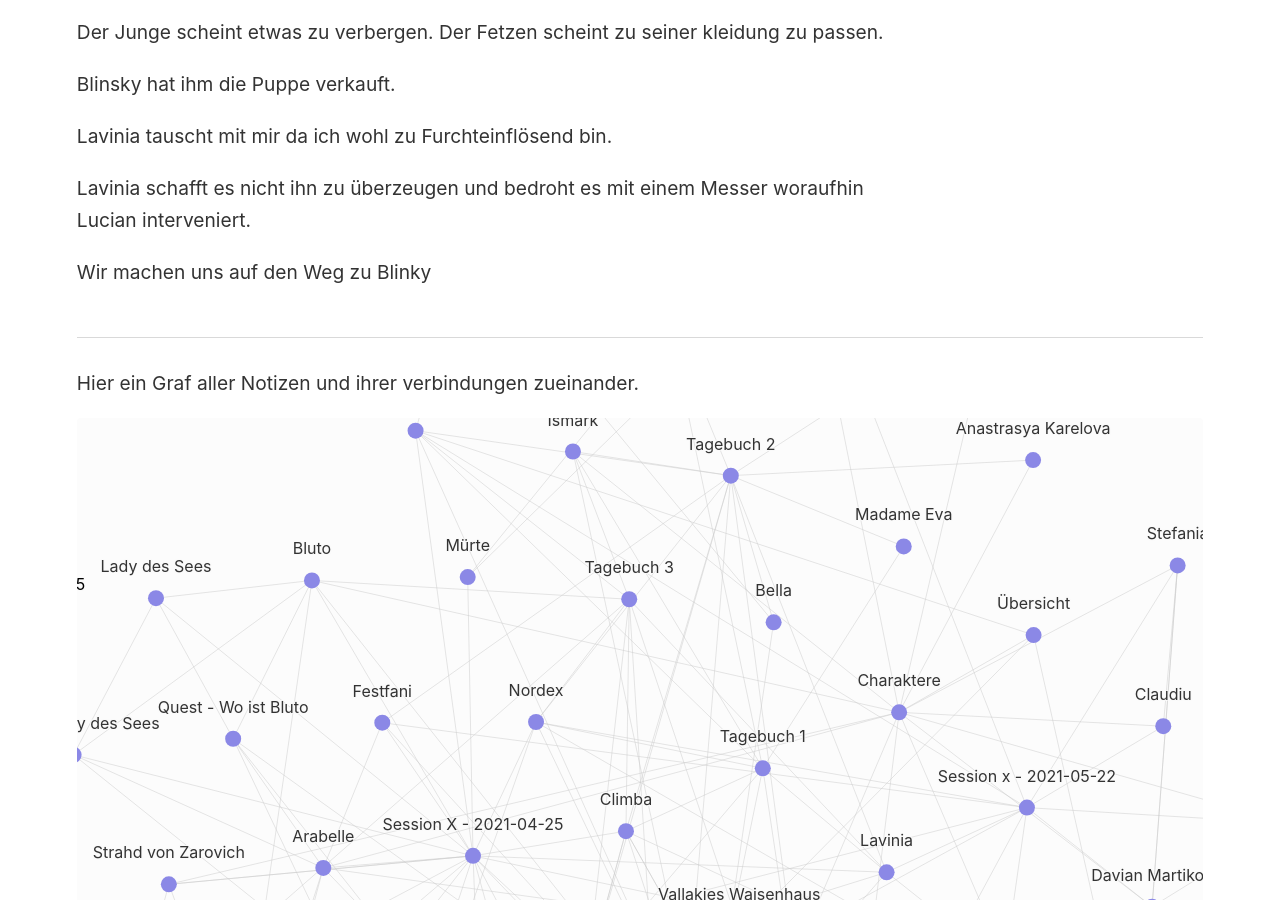
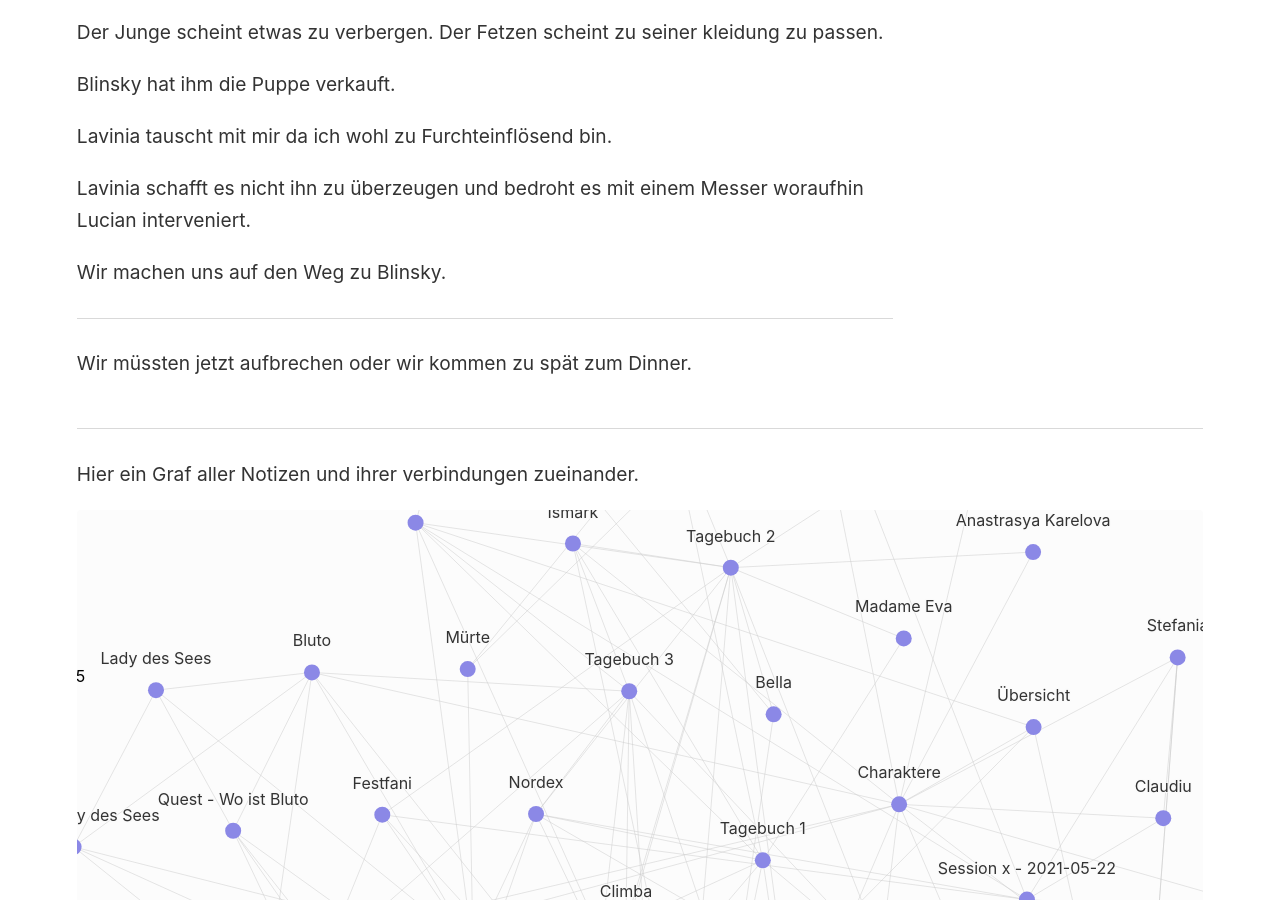
Before and after one commit to Julez404/CoS_Log, a Jekyll site: the page built from _notes/Session X - 2021-10-05.md, in a window 1280 px wide and 900 px high, scrolled down 2523 px. Built offline with Jekyll 4.4.1, drawn with Linux system fonts in a browser that asks for light colours.

Commit message:
Update via script

```diff
--- a/_notes/Session X - 2021-10-05.md
+++ b/_notes/Session X - 2021-10-05.md
@@ -78,4 +78,8 @@ Lavinia tauscht mit mir da ich wohl zu Furchteinflösend bin.
 
 Lavinia schafft es nicht ihn zu überzeugen und bedroht es mit einem Messer woraufhin Lucian interveniert.
 
-Wir machen uns auf den Weg zu Blinky
+Wir machen uns auf den Weg zu Blinsky.
+
+---
+
+Wir müssten jetzt aufbrechen oder wir kommen zu spät zum Dinner.
```
